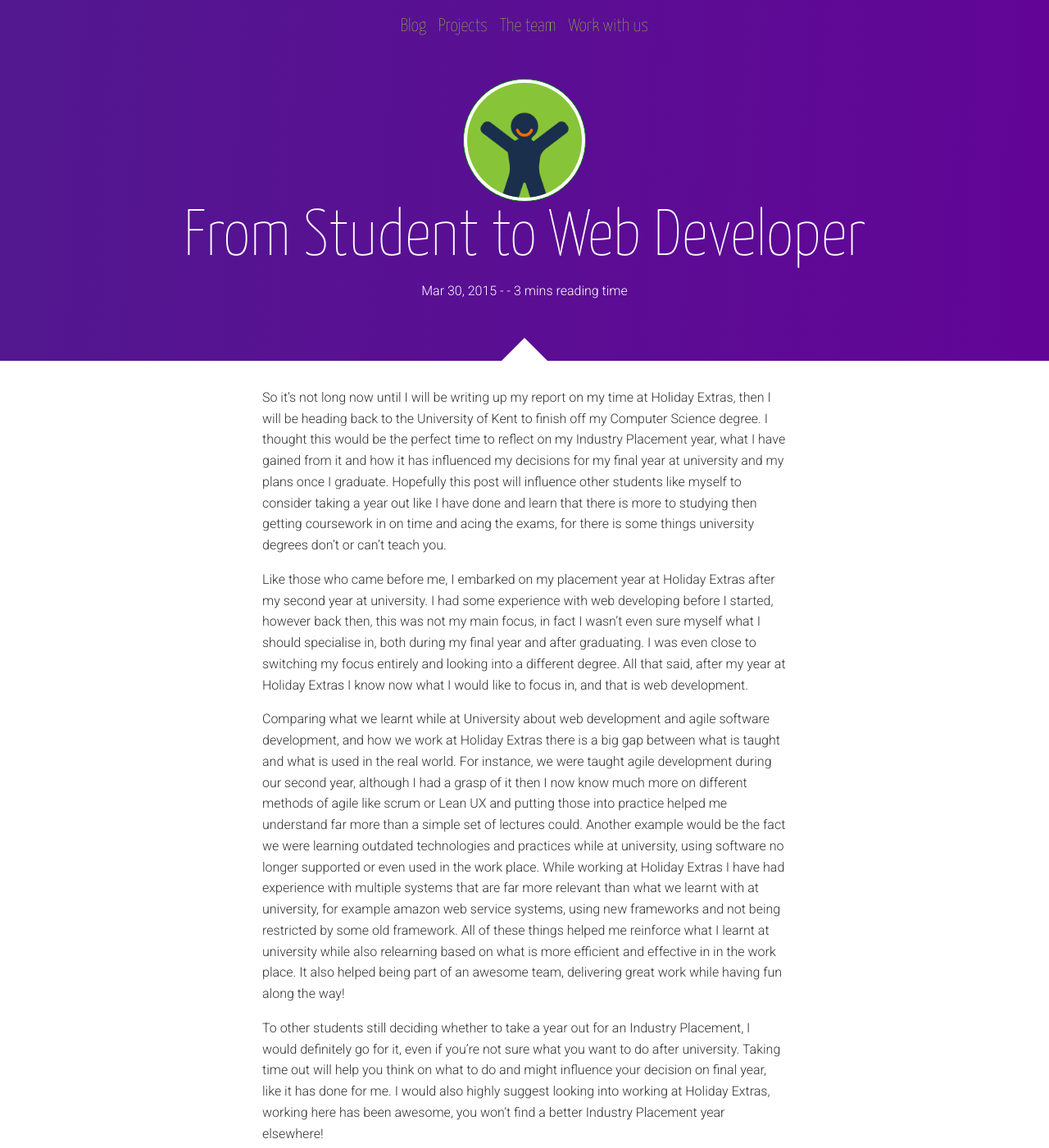
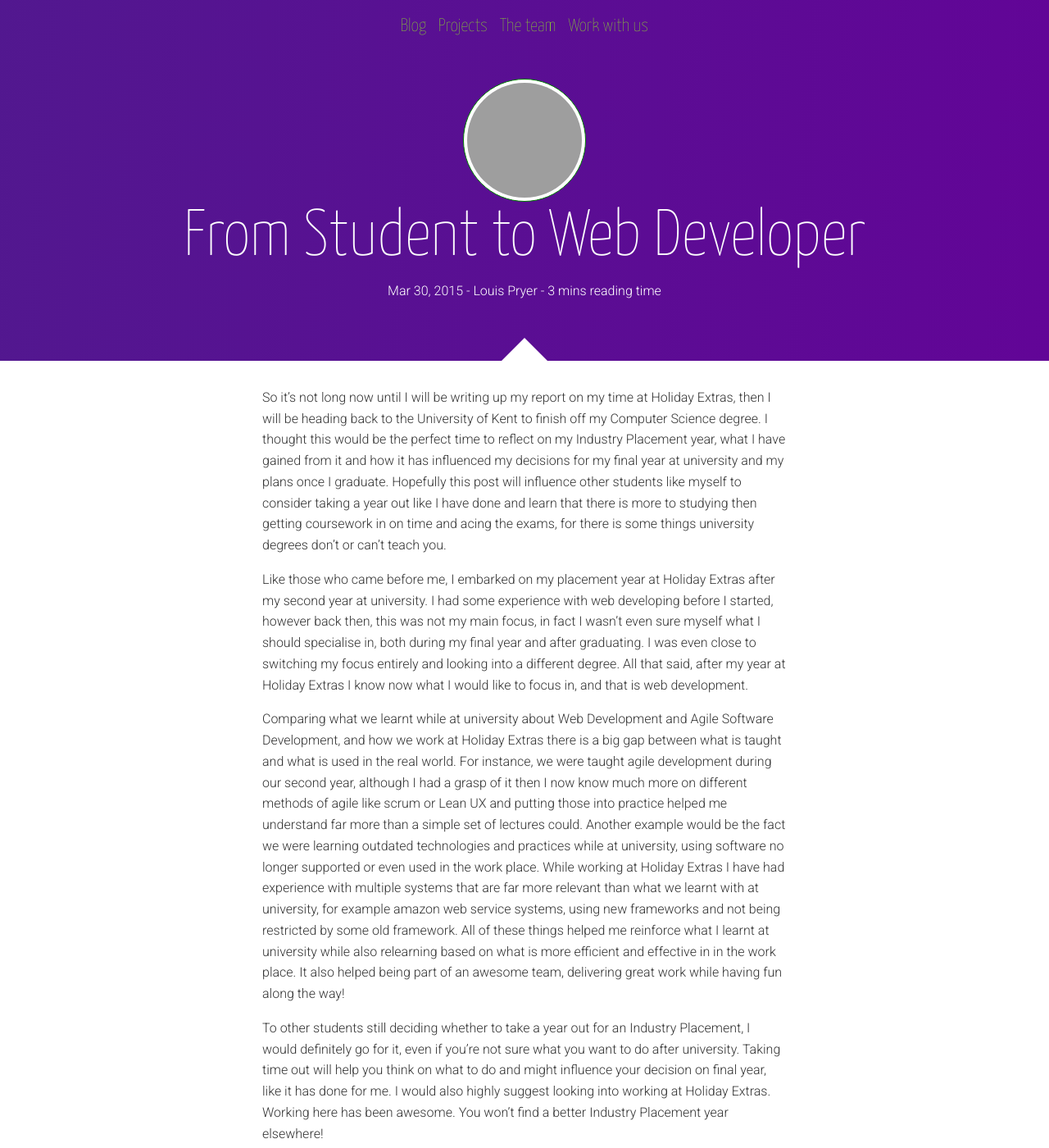
Before and after one commit to holidayextras/holidayextras.github.com, a Jekyll site: the page built from _posts/2015-03-30-From-Student-to-Web-Developer.md, in a window 1280 px wide and 1400 px high. Shown: the whole window at 82% size. Built offline with Jekyll 4.4.1, drawn with Linux system fonts in a browser that asks for light colours; nearby versions of some CDN libraries; comment, search, counter and statistics services are not loaded; grey boxes are pictures that could not be loaded.

Commit message:
Added myself to member.yml and updated blog post

```diff
--- a/_data/members.yml
+++ b/_data/members.yml
@@ -50,6 +50,11 @@ kevin_hodges:
   role: Head of Technology Shortbreaks
   gravatar_md5: 882959cb2cd12fd22ceb6fd2a545f009
   twitter: kevin_hodges
+louis_pryer:
+  name: Louis Pryer
+  role: Web Developer
+  gravatar_md5: 66fa6c32d739e0b90417cda633308444
+  twitter: LouisPryer
 luke_frake:
   name: Luke Frake
   role: Front End Developer
--- a/_posts/2015-03-30-From-Student-to-Web-Developer.md
+++ b/_posts/2015-03-30-From-Student-to-Web-Developer.md
@@ -12,6 +12,6 @@ So it’s not long now until I will be writing up my report on my time at Holida
 
 Like those who came before me, I embarked on my placement year at Holiday Extras after my second year at university. I had some experience with web developing before I started, however back then, this was not my main focus, in fact I wasn’t even sure myself what I should specialise in, both during my final year and after graduating. I was even close to switching my focus entirely and looking into a different degree. All that said, after my year at Holiday Extras I know now what I would like to focus in, and that is web development.
 
-Comparing what we learnt while at University about web development and agile software development, and how we work at Holiday Extras there is a big gap between what is taught and what is used in the real world. For instance, we were taught agile development during our second year, although I had a grasp of it then I now know much more on different methods of agile like scrum or Lean UX and putting those into practice helped me understand far more than a simple set of lectures could. Another example would be the fact we were learning outdated technologies and practices while at university, using software no longer supported or even used in the work place. While working at Holiday Extras I have had experience with multiple systems that are far more relevant than what we learnt with at university, for example amazon web service systems, using new frameworks and not being restricted by some old framework. All of these things helped me reinforce what I learnt at university while also relearning based on what is more efficient and effective in in the work place. It also helped being part of an awesome team, delivering great work while having fun along the way!
+Comparing what we learnt while at university about Web Development and Agile Software Development, and how we work at Holiday Extras there is a big gap between what is taught and what is used in the real world. For instance, we were taught agile development during our second year, although I had a grasp of it then I now know much more on different methods of agile like scrum or Lean UX and putting those into practice helped me understand far more than a simple set of lectures could. Another example would be the fact we were learning outdated technologies and practices while at university, using software no longer supported or even used in the work place. While working at Holiday Extras I have had experience with multiple systems that are far more relevant than what we learnt with at university, for example amazon web service systems, using new frameworks and not being restricted by some old framework. All of these things helped me reinforce what I learnt at university while also relearning based on what is more efficient and effective in in the work place. It also helped being part of an awesome team, delivering great work while having fun along the way!
 
-To other students still deciding whether to take a year out for an Industry Placement, I would definitely go for it, even if you're not sure what you want to do after university. Taking time out will help you think on what to do and might influence your decision on final year, like it has done for me. I would also highly suggest looking into working at Holiday Extras, working here has been awesome, you won’t find a better Industry Placement year elsewhere!
+To other students still deciding whether to take a year out for an Industry Placement, I would definitely go for it, even if you're not sure what you want to do after university. Taking time out will help you think on what to do and might influence your decision on final year, like it has done for me. I would also highly suggest looking into working at Holiday Extras. Working here has been awesome. You won’t find a better Industry Placement year elsewhere!
```
